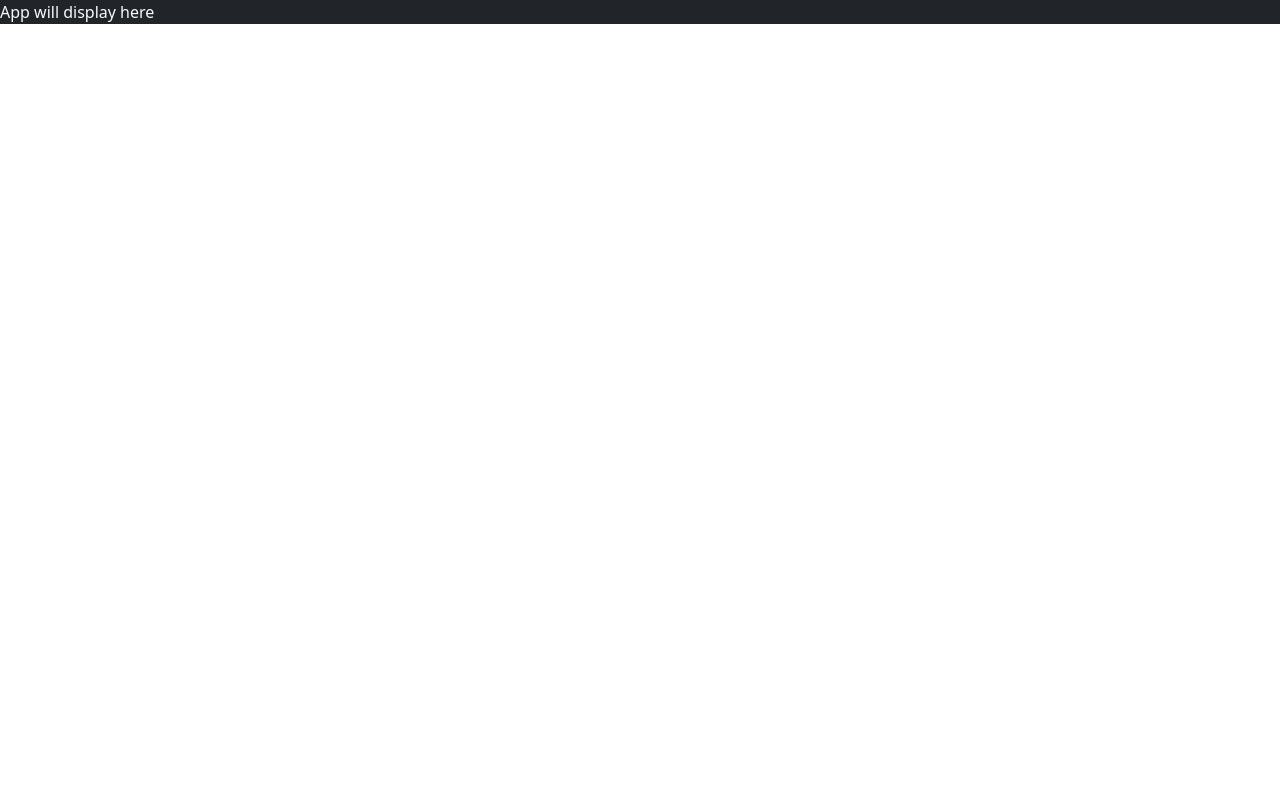
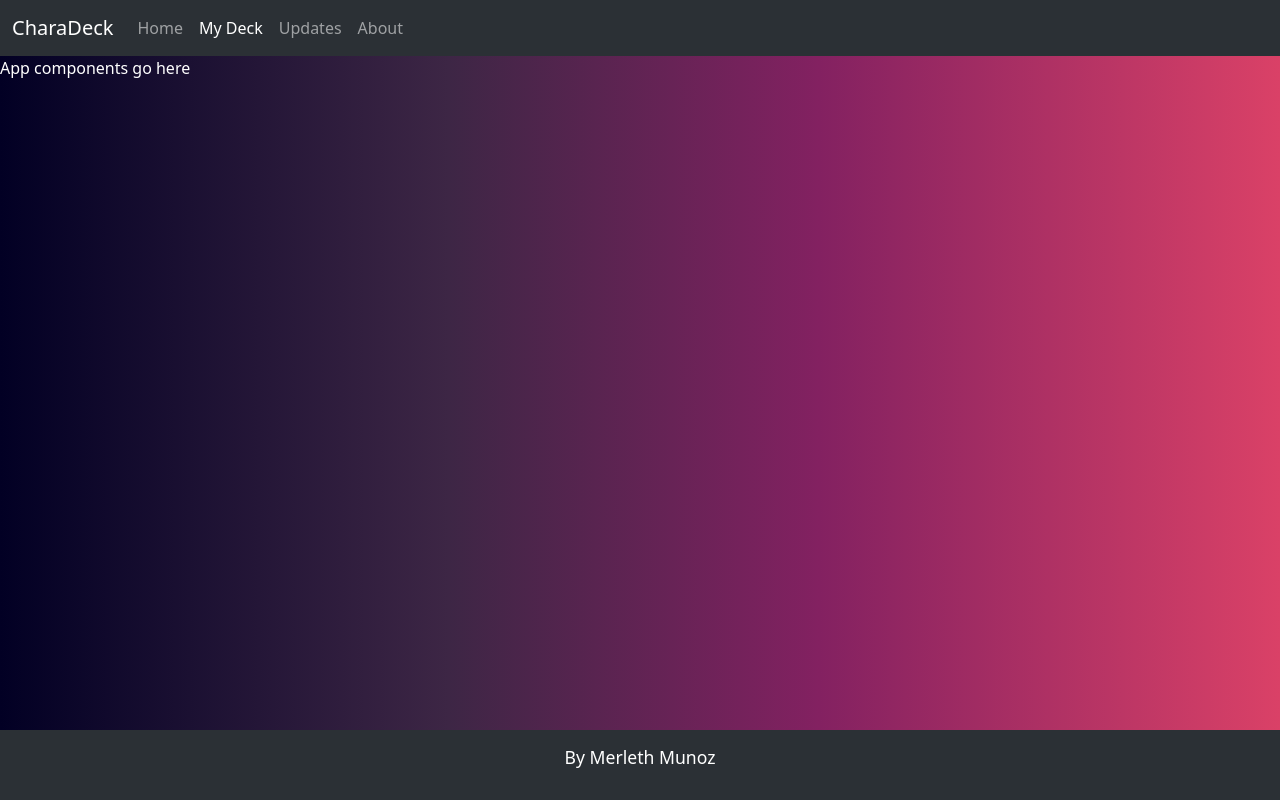
Before and after one commit to mn-munoz/startup, a React (Vite) app in the folder charadeck/: page / in a window 1280 px wide. Built offline with nearby package versions, Linux system fonts and the light colour scheme.

Commit message:
implementing app.jsx

```diff
--- a/charadeck/styles/main.css
+++ b/charadeck/src/app.css
@@ -1,4 +1,4 @@
-body {
+.body {
     background: linear-gradient(90deg, rgba(2,0,36,1) 0%, rgba(61,38,69,1) 35%, rgba(131,33,97,1) 64%, rgba(218,65,103,1) 100%);
     display: flex;
     flex-direction: column;
--- a/charadeck/src/app.jsx
+++ b/charadeck/src/app.jsx
@@ -1,7 +1,42 @@
 import React from 'react';
 import 'bootstrap/dist/css/bootstrap.min.css';
-// import './app.css';
+import './app.css';
 
 export default function App() {
-  return <div className='body bg-dark text-light'>App will display here</div>;
+  return (
+  <div className='body bg-dark text-light'>
+    <header>
+        <nav className="navbar navbar-expand-lg bg-body-tertiary" data-bs-theme="dark">
+            <div className="container-fluid">
+                <a href="" className="navbar-brand">CharaDeck</a>
+                <button className="navbar-toggler" type="button" data-bs-toggle="collapse" data-bs-target="#navbarNav" aria-controls="navbarNav" aria-expanded="false" aria-label="Toggle navigation">
+                    <span className="navbar-toggler-icon"></span>
+                </button>
+                <div className="collapse navbar-collapse" id="navbarNav">
+                    <ul className="navbar-nav">
+                      <li className="nav-item">
+                        <a className="nav-link" aria-current="page" href="index.html">Home</a>
+                      </li>
+                      <li className="nav-item">
+                        <a className="nav-link active" href="deck.html">My Deck</a>
+                      </li>
+                      <li className="nav-item">
+                        <a className="nav-link" href="updates.html">Updates</a>
+                      </li>
+                      <li className="nav-item">
+                        <a className="nav-link" href="about.html">About</a>
+                      </li>
+                    </ul>
+                  </div>
+            </div>
+        </nav>
+    </header>
+
+    <main>App components go here</main>
+
+    <footer className="bg-body-tertiary" data-bs-theme="dark">
+      <p>By <a href="https://github.com/mn-munoz/startup" target="_blank">Merleth Munoz</a></p>
+    </footer>
+  </div>
+  );
 }
```
